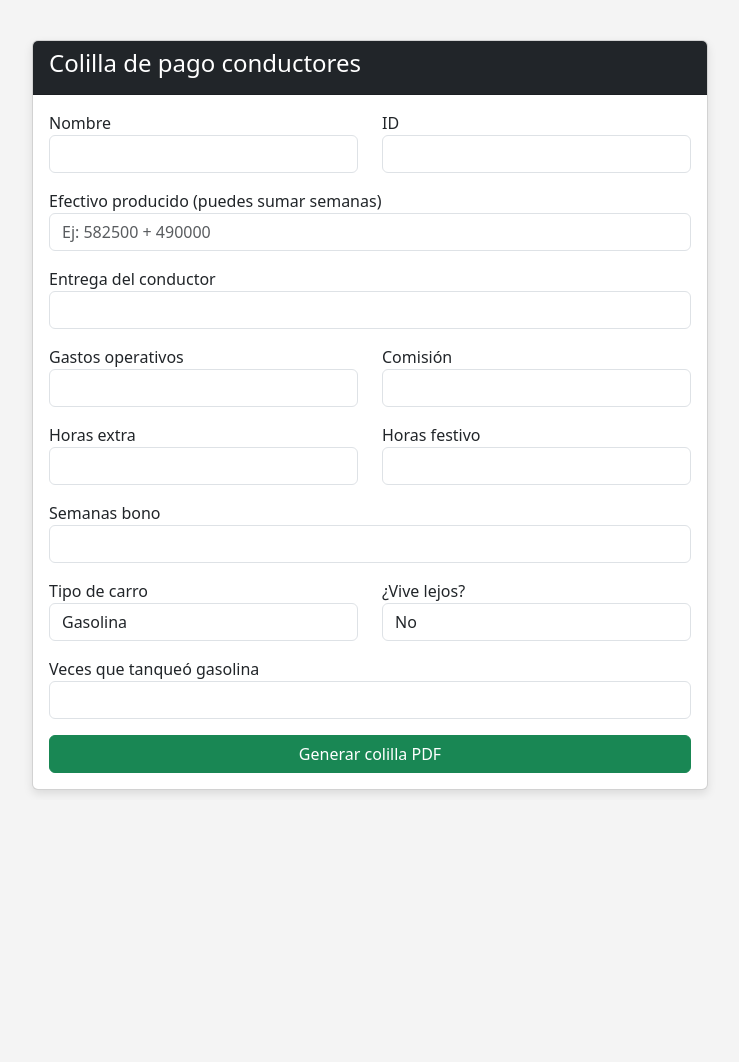
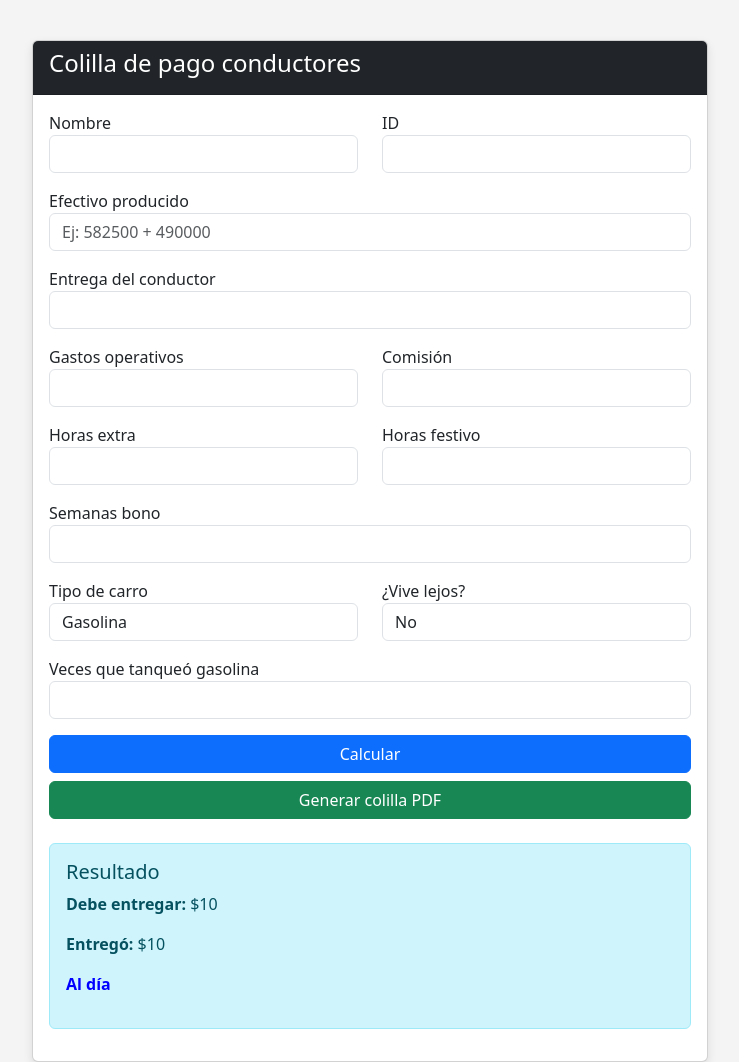
Before and after one commit to Andres4711/colillas-conductores, a Flask app: template colilla_pago/templates/index.html in a window 1280 px wide. Shown: the whole page, without its empty margins (270-1009 px from the left). Before the commit the page ends 794 px from the top, so only its background shows below. Run offline with Flask 3, Linux system fonts and the light colour scheme; the template is opened without the code that fills it: most values are stand-ins (such as "Sample title", 1, 10 or a date in 2020).

Commit message:
Update index.html
Cambio de funciones y imagen en pantalla

```diff
--- a/colilla_pago/templates/index.html
+++ b/colilla_pago/templates/index.html
@@ -6,20 +6,9 @@
 <link href="https://cdn.jsdelivr.net/npm/bootstrap@5.3.2/dist/css/bootstrap.min.css" rel="stylesheet">
 
 <style>
-
-body{
-background:#f4f4f4;
-}
-
-.container{
-margin-top:40px;
-max-width:700px;
-}
-
-.card{
-box-shadow:0px 4px 10px rgba(0,0,0,0.1);
-}
-
+body { background:#f4f4f4; }
+.container { margin-top:40px; max-width:700px; }
+.card { box-shadow:0px 4px 10px rgba(0,0,0,0.1); }
 </style>
 
 </head>
@@ -39,7 +28,6 @@ box-shadow:0px 4px 10px rgba(0,0,0,0.1);
 <form method="POST">
 
 <div class="row mb-3">
-
 <div class="col">
 <label>Nombre</label>
 <input type="text" name="nombre" class="form-control" required>
@@ -49,11 +37,10 @@ box-shadow:0px 4px 10px rgba(0,0,0,0.1);
 <label>ID</label>
 <input type="number" name="id" class="form-control" required>
 </div>
-
 </div>
 
 <div class="mb-3">
-<label>Efectivo producido (puedes sumar semanas)</label>
+<label>Efectivo producido</label>
 <input type="text" name="efectivo" class="form-control" placeholder="Ej: 582500 + 490000">
 </div>
 
@@ -63,7 +50,6 @@ box-shadow:0px 4px 10px rgba(0,0,0,0.1);
 </div>
 
 <div class="row mb-3">
-
 <div class="col">
 <label>Gastos operativos</label>
 <input type="number" name="operativos" class="form-control">
@@ -73,11 +59,9 @@ box-shadow:0px 4px 10px rgba(0,0,0,0.1);
 <label>Comisión</label>
 <input type="number" name="comision" class="form-control">
 </div>
-
 </div>
 
 <div class="row mb-3">
-
 <div class="col">
 <label>Horas extra</label>
 <input type="number" name="horas_extra" class="form-control">
@@ -87,7 +71,6 @@ box-shadow:0px 4px 10px rgba(0,0,0,0.1);
 <label>Horas festivo</label>
 <input type="number" name="horas_festivo" class="form-control">
 </div>
-
 </div>
 
 <div class="mb-3">
@@ -96,27 +79,21 @@ box-shadow:0px 4px 10px rgba(0,0,0,0.1);
 </div>
 
 <div class="row mb-3">
-
 <div class="col">
 <label>Tipo de carro</label>
 <select name="tipo_carro" class="form-control">
-
 <option value="gasolina">Gasolina</option>
 <option value="electrico">Eléctrico</option>
-
 </select>
 </div>
 
 <div class="col">
 <label>¿Vive lejos?</label>
 <select name="vive_lejos" class="form-control">
-
 <option value="no">No</option>
 <option value="si">Sí</option>
-
 </select>
 </div>
-
 </div>
 
 <div class="mb-3">
@@ -124,11 +101,33 @@ box-shadow:0px 4px 10px rgba(0,0,0,0.1);
 <input type="number" name="tanqueos" class="form-control">
 </div>
 
-<button class="btn btn-success w-100">
-Generar colilla PDF
-</button>
+<button class="btn btn-primary w-100 mb-2">Calcular</button>
+<button class="btn btn-success w-100" name="generar_pdf">Generar colilla PDF</button>
 
 </form>
+
+{% if resultado %}
+
+<div class="alert alert-info mt-4">
+
+<h5>Resultado</h5>
+
+<p><strong>Debe entregar:</strong> ${{ resultado.resultado | round(0) }}</p>
+<p><strong>Entregó:</strong> ${{ resultado.entrega | round(0) }}</p>
+
+{% if resultado.saldo_final > 0 %}
+<p style="color:green;"><strong>Sobrante:</strong> ${{ resultado.saldo_final | round(0) }}</p>
+
+{% elif resultado.saldo_final < 0 %}
+<p style="color:red;"><strong>Debe:</strong> ${{ (resultado.saldo_final * -1) | round(0) }}</p>
+
+{% else %}
+<p style="color:blue;"><strong>Al día</strong></p>
+{% endif %}
+
+</div>
+
+{% endif %}
 
 </div>
 </div>
```
